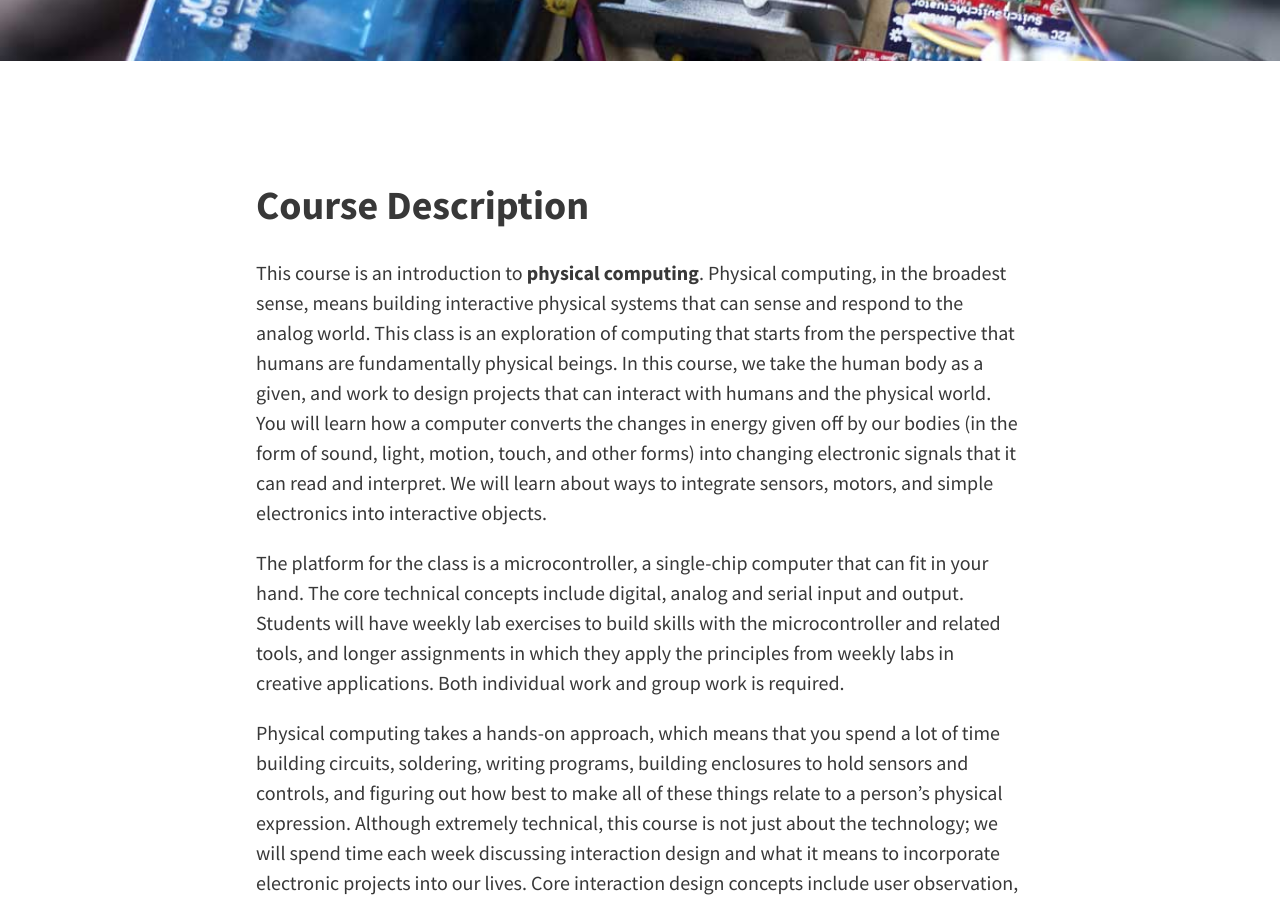
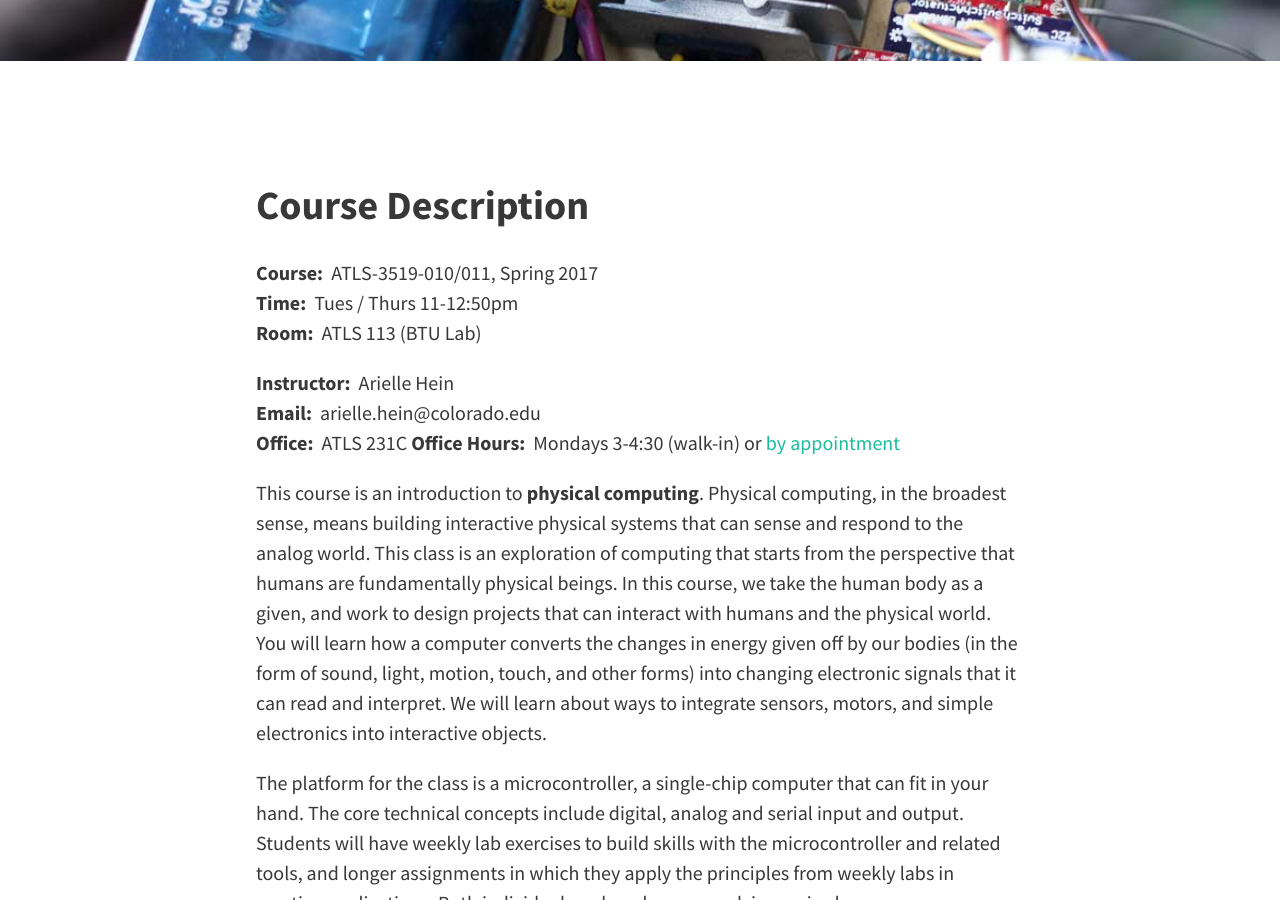
Before and after one commit to coloringchaos/object-spring-17, a Jekyll site: the page built from syllabus.md, in a window 1280 px wide and 900 px high, scrolled down 326 px. Built offline with Jekyll 4.4.1, drawn with Linux system fonts in a browser that asks for light colours; nearby versions of some CDN libraries.

Commit message:
added contact info

```diff
--- a/syllabus.md
+++ b/syllabus.md
@@ -5,8 +5,18 @@ permalink: /syllabus/
 feature-img: "img/bg1.jpg"
 ---
 
+## Course Description
 
-## Course Description
+**Course:**&nbsp; ATLS-3519-010/011, Spring 2017<br>
+**Time:**&nbsp; Tues / Thurs 11-12:50pm <br>
+**Room:**&nbsp; ATLS 113 (BTU Lab)
+
+**Instructor:**&nbsp; Arielle Hein<br>
+**Email:**&nbsp; arielle.hein@colorado.edu<br>
+**Office:**&nbsp; ATLS 231C
+**Office Hours:**&nbsp; Mondays 3-4:30 (walk-in) or [by appointment](https://calendar.google.com/calendar/selfsched?sstoken=UUZYbEdENFRMME1vfGRlZmF1bHR8NmNhMjk2MzA1MTExOTU0ZDI4N2VlNDUzMDRiOGU4Y2I)
+
+
 This course is an introduction to **physical computing**. Physical computing, in the broadest sense, means building interactive physical systems that can sense and respond to the analog world. This class is an exploration of computing that starts from the perspective that humans are fundamentally physical beings. In this course, we take the human body as a given, and work to design projects that can interact with humans and the physical world. You will learn how a computer converts the changes in energy given off by our bodies (in the form of sound, light, motion, touch, and other forms) into changing electronic signals that it can read and interpret. We will learn about ways to integrate sensors, motors, and simple electronics into interactive objects.
 
 The platform for the class is a microcontroller, a single-chip computer that can fit in your hand. The core technical concepts include digital, analog and serial input and output. Students will have weekly lab exercises to build skills with the microcontroller and related tools, and longer assignments in which they apply the principles from weekly labs in creative applications. Both individual work and group work is required.
```
